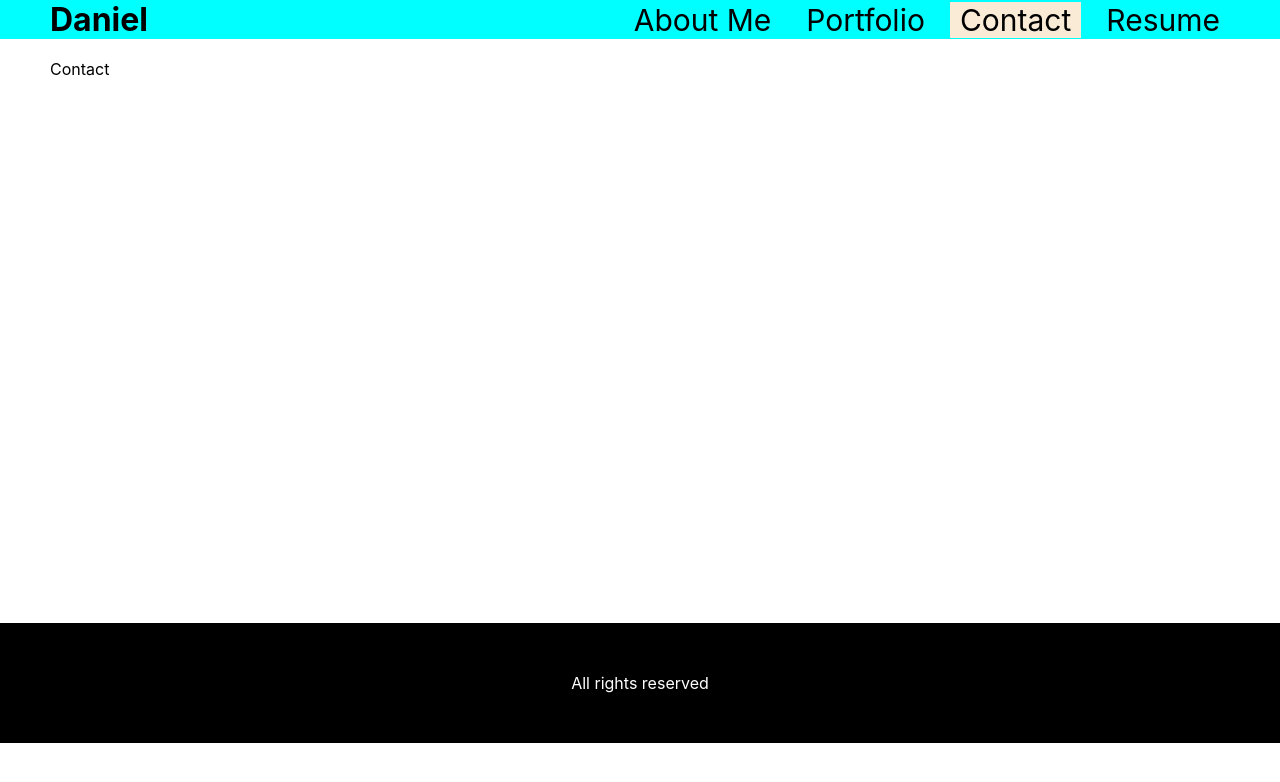
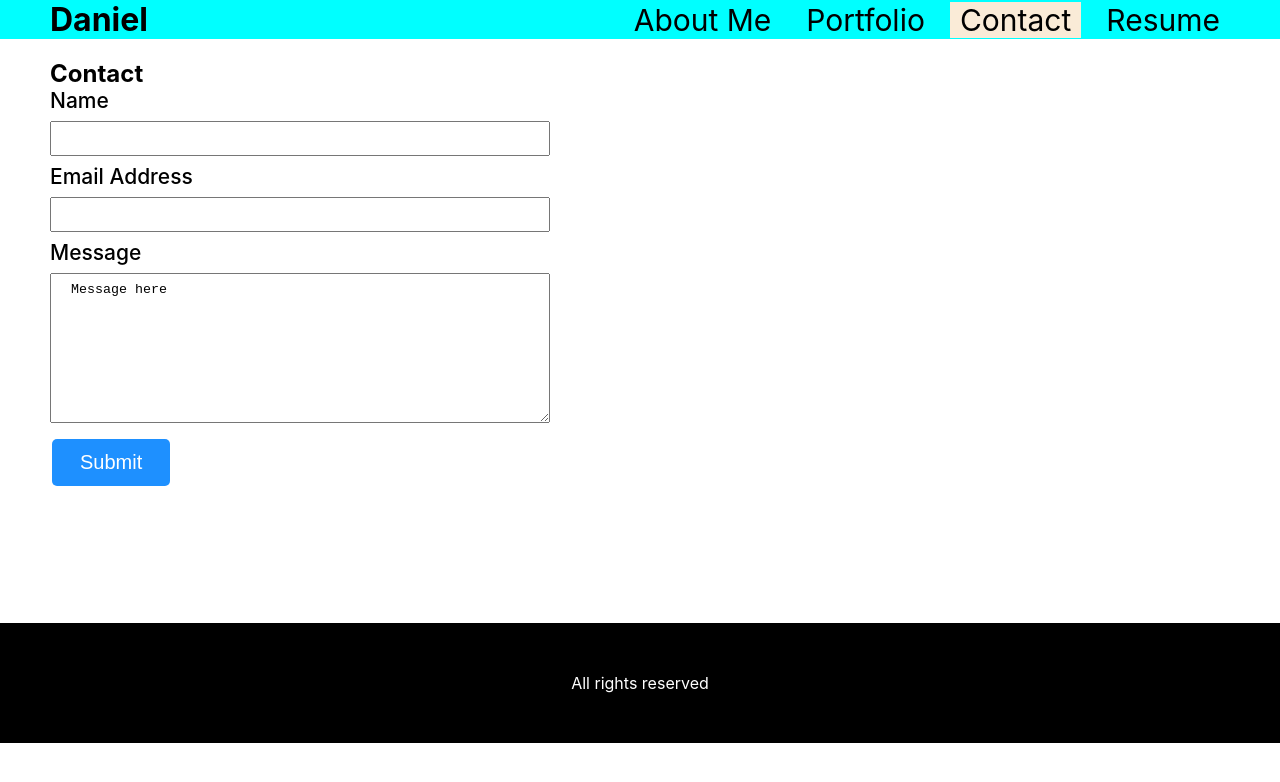
Before and after one commit to ryonerd79/Daniel-s-react-portfolio, a React (Create React App) app: page / in a window 1280 px wide. Both pictures are taken after a click on the link "Contact". Shown: the top 782 px of the page. Built offline with nearby package versions, Linux system fonts and the light colour scheme.

Commit message:
updated and created files

```diff
--- a/package.json
+++ b/package.json
@@ -1,8 +1,7 @@
-{
+{ "homepage": "https://ryonerd79.github.io/daniel-react-portfolio",
   "name": "daniel-s-react-portfolio",
   "version": "0.1.0",
   "private": true,
-  "homepage": "https://ryonerd79.github.io/daniel-s-react-portfolio",
   "dependencies": {
     "@testing-library/jest-dom": "^5.17.0",
     "@testing-library/react": "^13.4.0",
@@ -37,5 +36,8 @@
       "last 1 firefox version",
       "last 1 safari version"
     ]
+  },
+  "devDependencies": {
+    "gh-pages": "^6.0.0"
   }
 }
--- a/src/App.css
+++ b/src/App.css
@@ -26,7 +26,7 @@ nav a {
   padding: 0 10px;
 }
 
-/* nav a:hover {
+ /* nav a:hover {
 
 }*/
 
@@ -109,6 +109,42 @@ main {
   text-decoration: none;
 }
 
+/* Contact page */
+.contact_page form {
+  max-width: 500px;
+
+}
+
+input {
+  width: 100%;
+  padding: 8px 20px;
+  margin: 8px 0;
+
+}
+
+textarea {
+  width: 100%;
+  height: 150px;
+  padding: 8px 20px;
+  margin: 8px 0;
+}
+
+button {
+  background-color: dodgerblue;
+  color: white;
+  padding: 12px 28px;
+  font-size: 20px;
+  margin: 4px 2px;
+  cursor: pointer;
+  border: none;
+  border-radius: 5px;
+}
+
+label {
+  font-weight: 500;
+  font-size: 21px;
+}
+
 /* footer */
 
 footer {
@@ -117,3 +153,7 @@ footer {
   padding: 50px;
   color: white;
 }
+
+.resume-info ul {
+  list-style: none;
+}
--- a/src/Contact.js
+++ b/src/Contact.js
@@ -1,8 +1,41 @@
 import React from 'react'
+import { useState } from 'react'
 
 function Contact() {
+  const [name, setName] = useState("")
+  const [email, setEmail] = useState("")
+  const [message, setMessage] = useState("")
+  const [err, setErr] = useState("")
+
+
+  const handleSubmit = (e) => {
+    e.preventDefault()
+
+    if(!name) {
+      setErr('Name cannot be empty')
+    } else if(!email.includes('@')) {
+      setErr('Please provide valid email')
+    } else if(!message) {
+      setErr('Message cannot be empty')
+    }
+  }
+
   return (
-    <div>Contact</div>
+    <div className='contact_page'>
+      <h2>Contact</h2>
+      <form onSubmit={handleSubmit}>
+       <label>Name</label>
+       <input type="text" onChange={(e)=> setName(e.target.value)} />
+       <label>Email Address</label>
+       <input type="email" onChange={(e)=> setEmail(e.target.value)}/>
+       <label>Message</label>
+       <textarea onChange={(e)=> setMessage(e.target.value)}>
+        Message here
+        </textarea>
+        {err && <p>{err}</p>}
+      <button>Submit</button>
+      </form>
+    </div>
   )
 }
 
--- a/src/Resume.js
+++ b/src/Resume.js
@@ -2,7 +2,23 @@ import React from 'react'
 
 function Resume() {
   return (
-    <div>Resume</div>
+    <div class="resume-info">
+    <h2>Resume</h2>
+    <p>This is my resume</p>
+    <h2>Front-end</h2>
+    <ul>
+     <li>HTML</li>
+     <li>CSS</li>
+     <li>javaScript</li>
+    </ul>
+    <h2>Back-end</h2>
+    <ul>
+     <li>API</li>
+     <li>Sequelize</li>
+     <li>Express</li>
+     <li>React</li>
+     </ul>
+    </div>
   )
 }
 
```
Also changed, not shown: 1 other file (tests, documents, lock files or other folders).
